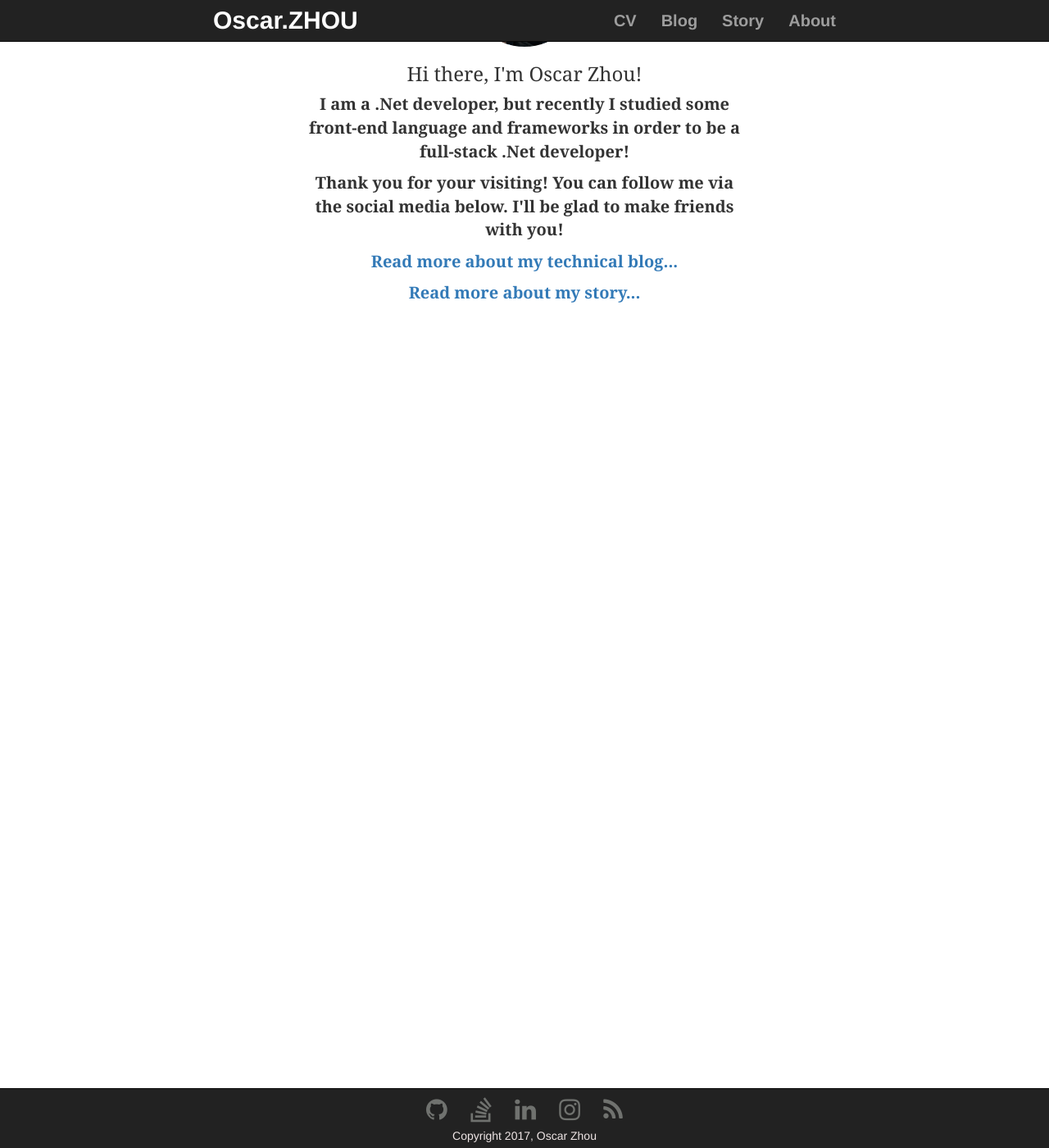
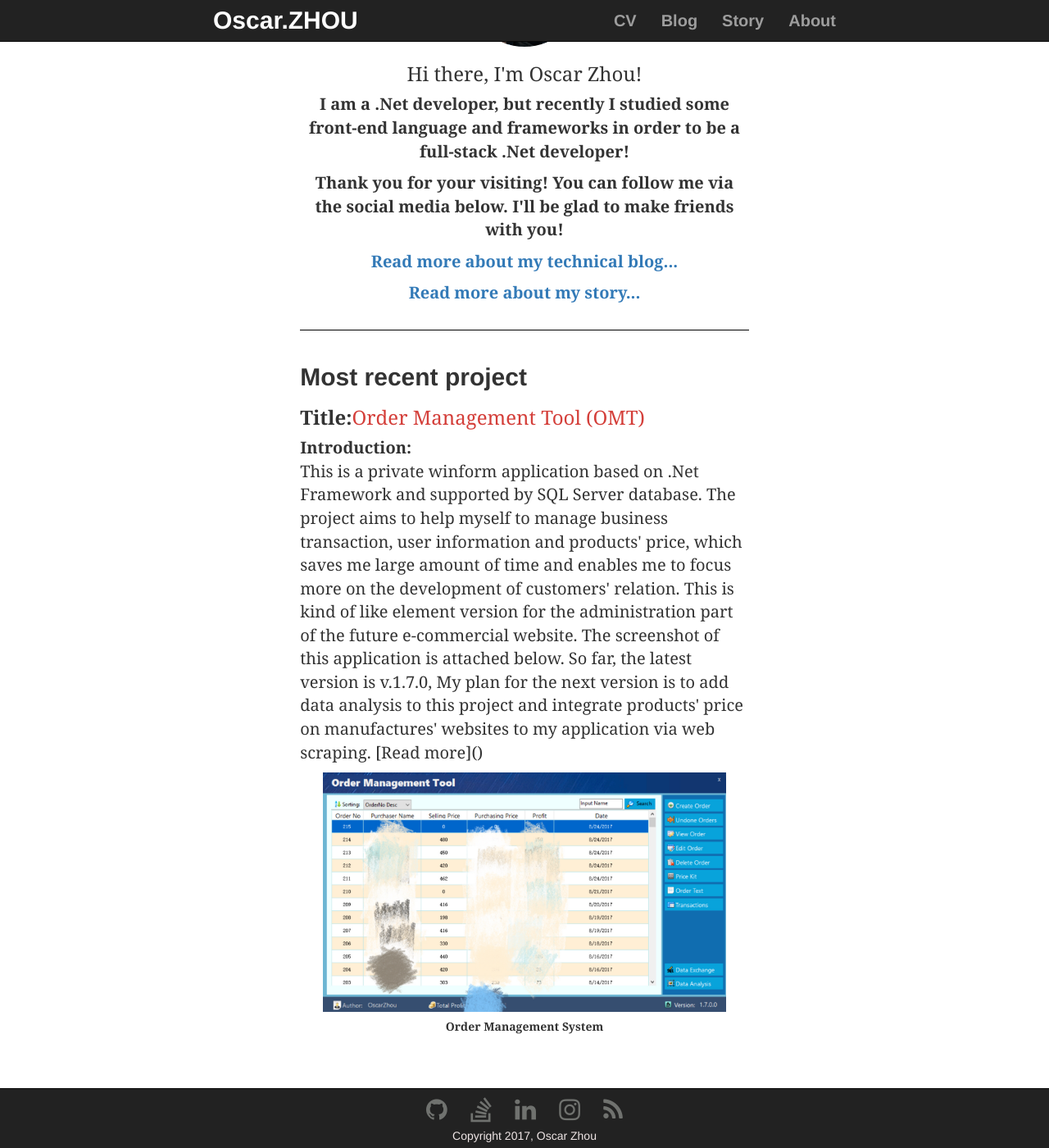
Before and after one commit to OscarZhou/oscarzhou.github.io, a Jekyll site: the page built from index.html, in a window 1280 px wide and 1400 px high, scrolled down 183 px. Shown: the whole window at 82% size. Built offline with Jekyll 4.4.1, drawn with Linux system fonts in a browser that asks for light colours; nearby versions of some CDN libraries; comment, search, counter and statistics services are not loaded.

Commit message:
Modify home page
Add the most recent project to the home page.

```diff
--- a/css/default.css
+++ b/css/default.css
@@ -144,3 +144,16 @@ footer h5 {
         background-color: #222;
     }
 }
+.profile{
+    padding-bottom: 20px;
+    border-bottom: 1px solid #000000;
+}
+
+.recent-project{
+    padding-top: 20px;
+    text-align:left;
+}
+
+.recent-project p{
+    font-weight: 100;
+}
--- a/index.html
+++ b/index.html
@@ -2,7 +2,7 @@
 layout: default
 title: oscarzhou.co.nz | Oscar Zhou | .Net Developer | Technology Empowers Dream
 ---
-<section class="col-xs-12 col-sm-12 col-md-8 col-md-push-2 col-lg-6 col-lg-push-3">
+<section class="col-xs-12 col-sm-10 col-sm-push-1 col-md-8 col-md-push-2 col-lg-6 col-lg-push-3">
 	<div class="profile">
 		<img src="/images/portrait.jpg" alt="oscarzhou" class="img-circle" width="140" height="140" />
 		<h3>Hi there, I'm Oscar Zhou!</h3>
@@ -19,4 +19,17 @@ title: oscarzhou.co.nz | Oscar Zhou | .Net Developer | Technology Empowers Dream
 			<a href="/story">Read more about my story...</a>
 		</p>
 	</div>
+
+	<div class="recent-project">
+		<h2 style="font-family: 'Montserrat', Helvetica, sans-serif;"><b>Most recent project</b></h2>
+		<h3><b>Title:</b><span style="color:#d43f3a">Order Management Tool (OMT)</span></h3>
+		<b>Introduction:</b>
+		<p>
+			This is a private winform application based on .Net Framework and supported by SQL Server database. The project aims to help myself to manage business transaction, user information and products' price, which saves me large amount of time and enables me to focus more on the development of customers' relation. This is kind of like element version for the administration part of the future e-commercial website. The screenshot of this application is attached below. So far, the latest version is v.1.7.0, My plan for the next version is to add data analysis to this project and integrate products' price on manufactures' websites to my application via web scraping. [Read more]()
+		</p>
+		<p align="center">
+			<img src="/images/postproject/20170827001.jpg" alt="OMT" width="90%"  /><br/>
+		<center><h5><b>Order Management System</b></h5></center>
+		</p>
+	</div>
 </section>
```
Also changed, not shown: images/postproject/20170827001.jpg (added).
